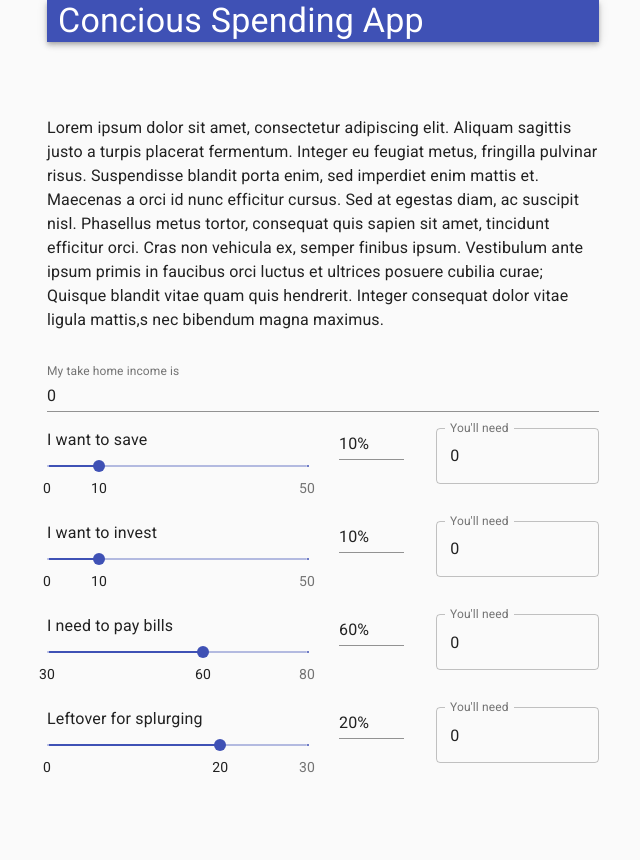
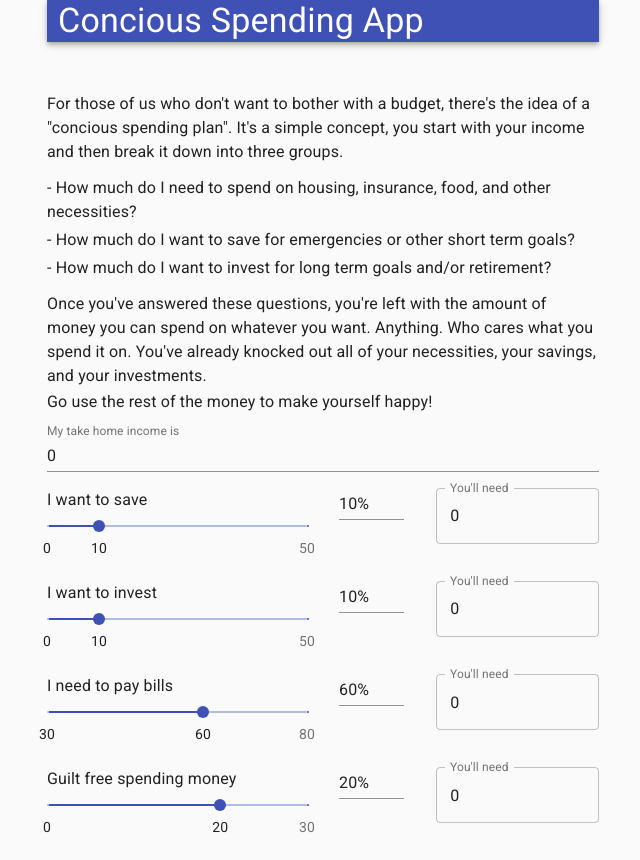
Before and after one commit to skellas/concious-spending, a React (Create React App) app: page / in a window 1280 px wide. Shown: the whole page, without its empty margins (317-957 px from the left). Before the commit the page ends 800 px from the top, so only its background shows below. Built offline with nearby package versions, Linux system fonts and the light colour scheme.

Commit message:
Copy updates

```diff
--- a/src/App.js
+++ b/src/App.js
@@ -2,29 +2,36 @@ import React from 'react';
 import Container from '@material-ui/core/Container';
 import Typography from '@material-ui/core/Typography';
 import AppBar from '@material-ui/core/AppBar'
-import {  Grid } from '@material-ui/core';
+import {  Grid, List, ListItemText } from '@material-ui/core';
 import SpendingForm from './container/SpendingForm';
 
 function App() {
-
-  const headerCopy = `
-  Lorem ipsum dolor sit amet, consectetur adipiscing elit. Aliquam sagittis justo a turpis placerat fermentum.
-   Integer eu feugiat metus, fringilla pulvinar risus. Suspendisse blandit porta enim, sed imperdiet enim mattis et.
-    Maecenas a orci id nunc efficitur cursus. Sed at egestas diam, ac suscipit nisl. Phasellus metus tortor,
-     consequat quis sapien sit amet, tincidunt efficitur orci. Cras non vehicula ex, semper finibus ipsum.
-      Vestibulum ante ipsum primis in faucibus orci luctus et ultrices posuere cubilia curae;
-       Quisque blandit vitae quam quis hendrerit. Integer consequat dolor vitae ligula mattis,s nec bibendum magna maximus.
-  `;
   return (
     <Container maxWidth='sm'>
-      <Grid container direction='column' spacing={4} >
+      <Grid container direction='column' spacing={1} >
         <Grid item>
           <AppBar position='static'>
             <Typography variant='h4' style={{ marginLeft: '2%' }}>Concious Spending App</Typography>
           </AppBar>
         </Grid>
         <Grid item>
-          <Typography>{headerCopy}</Typography>
+          <Typography id='pp1' variant='body1'>
+            For those of us who don't want to bother with a budget, there's the idea of a "concious spending plan".
+            It's a simple concept, you start with your income and then break it down into three groups.
+          </Typography>
+          <List>
+            <ListItemText primary=' - How much do I need to spend on housing, insurance, food, and other necessities?'/>
+            <ListItemText primary=' - How much do I want to save for emergencies or other short term goals?'/>
+            <ListItemText primary=' - How much do I want to invest for long term goals and/or retirement?'/>
+          </List>
+          <Typography id='pp2' variant='body1'>
+            Once you've answered these questions, you're left with the amount of money you can spend on whatever you want.
+            Anything. Who cares what you spend it on. You've already knocked out all of your necessities, your savings,
+            and your investments.
+          </Typography>
+          <Typography id='cta' variant='subtitle1'>
+            Go use the rest of the money to make yourself happy!
+          </Typography>
         </Grid>
 
         <Grid item>
--- a/src/container/SpendingForm.jsx
+++ b/src/container/SpendingForm.jsx
@@ -28,7 +28,7 @@ export default function SpendingForm({incomeDefault, savingsDefault, investmentD
                 minimumValue={30} maximumValue={80} defaultValue={billsDefault}
                 percentageOf={income}
             />
-            <PercentageInput id='splurge-slider' label='Leftover for splurging'
+            <PercentageInput id='splurge-slider' label='Guilt free spending money'
                 minimumValue={0} maximumValue={30} defaultValue={splurgeDefault}
                 percentageOf={income}
             />
```
